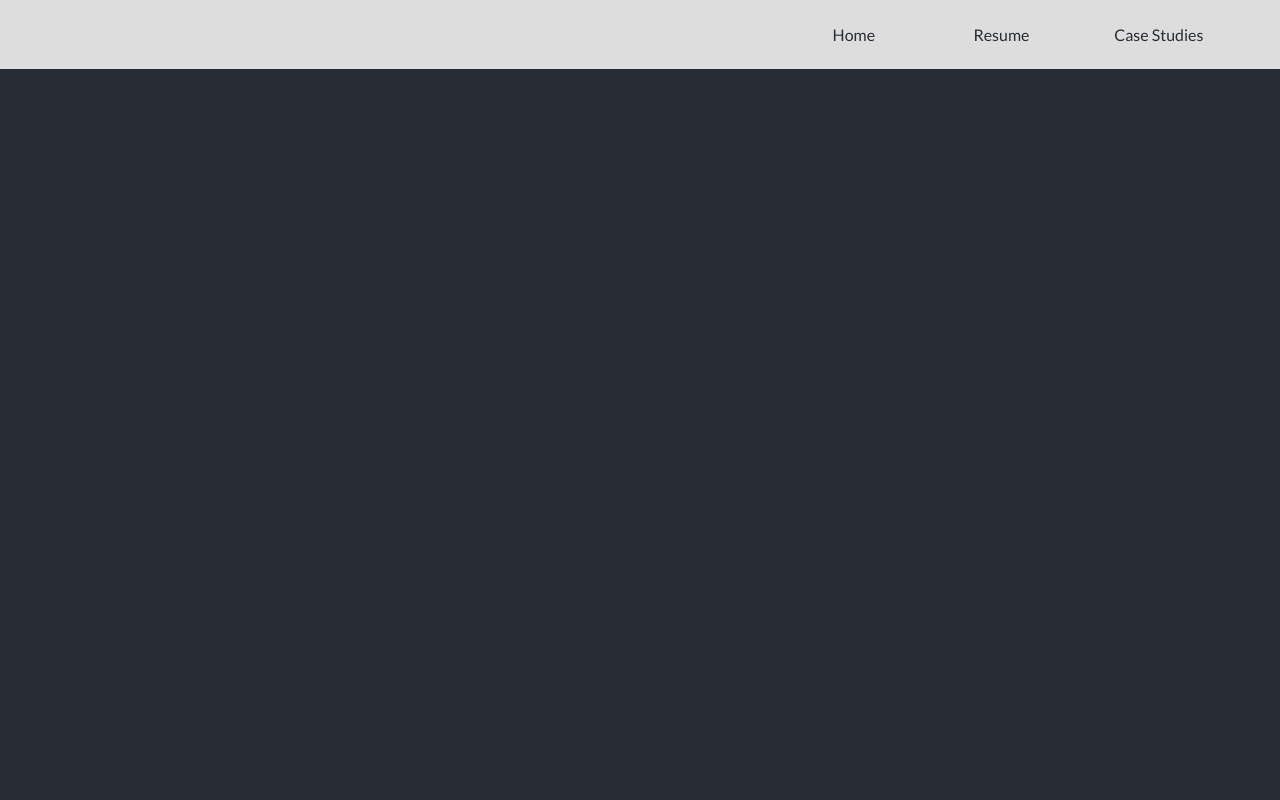
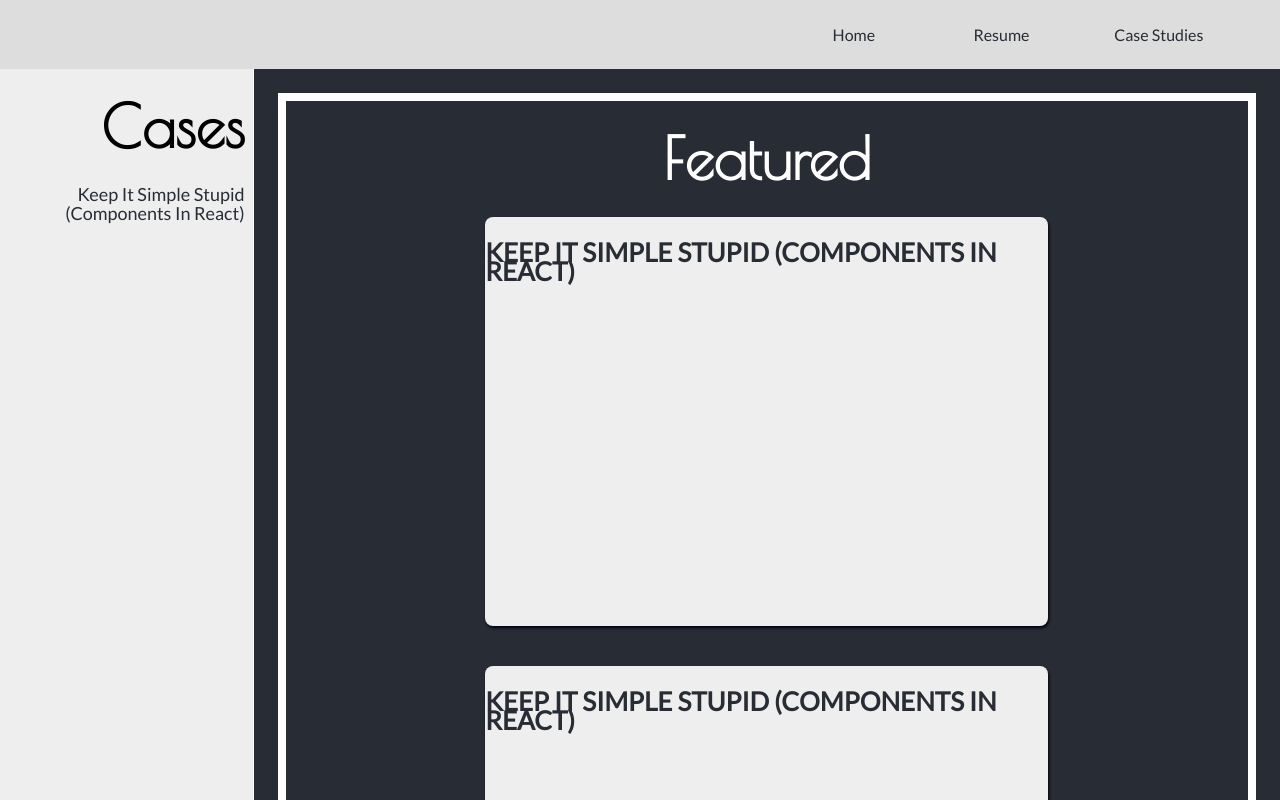
Before and after one commit to EthanEFung/ethanefung.github.io, a React (Create React App) app: page /cases in a window 1280 px wide. Shown: the top 800 px of the page. Built offline with nearby package versions, Linux system fonts and the light colour scheme.

Commit message:
Wireframe Case Studies Page

```diff
--- a/src/components/biographyPage/biography.scss
+++ b/src/components/biographyPage/biography.scss
@@ -1,14 +1,23 @@
 @import '../../variables.scss';
+
+
 .c-biography {
   color: $primary-color;
+  line-height: 1.6em;
+  background-color: $quinary-color;
 
   &-page {
+    background-color:$tertiary-color;
     &__container {
       width: 100vw;
       display: flex;
       justify-content: center;
-      background-color: $secondary-color;
+
       padding-bottom: 15vmin;
+
+      & * {
+        background-color: $secondary-color;
+      }
     }
   }
 
@@ -22,6 +31,7 @@
     max-width: 760px;
 
     border: 2vmin solid $primary-color;
+    border-radius: 3vmin;
   }
 
   &__section {
--- a/src/components/caseStudiesPage/CaseStudiesPage.js
+++ b/src/components/caseStudiesPage/CaseStudiesPage.js
@@ -1,14 +1,38 @@
 
 import React, {Component} from 'react';
+import {Route, Link} from 'react-router-dom';
+import Home from './Home';
+
+import './case-studies.scss';
+
+
 
 class CaseStudiesPage extends Component {
   render() {
     return (
       <div className='c-page
+        c-page__container
         c-case-studies-page
         c-case-studies-page__container
       '>
+        <aside className='c-page__sidebar'>
+          <h2 className='o-header-text c-page__sidebar__header-text'>
+            Cases
+          </h2>
+          <ul className='c-page__sidebar__links'>
+            <Link to='/cases/keep_it_simple_stupid'>
+              <p>Keep It Simple&nbsp;Stupid (Components In&nbsp;React)</p>
+            </Link>
 
+
+          </ul>
+        </aside>
+        <article className='c-page__content'>
+          <Route exact to='/' component={Home}></Route>
+
+
+          {/* <Route to='/cases/keep_it_simple_stupid' component={div}></Route> */}
+        </article>
       </div>
     );
   }
--- /dev/null
+++ b/src/components/caseStudiesPage/Home.js
@@ -0,0 +1,26 @@
+
+import React, { Component } from 'react';
+import {Link} from 'react-router-dom';
+import './case-studies.scss';
+
+class Home extends Component {
+  render() {
+    return (
+      <div className='o-jumbo-cards__container c-content'>
+      <h2 className='o-header-text'>Featured</h2>
+        <Link to='/cases/keep_it_simple_stupid' className='o-jumbo-cards o-jumbo-cards--light'>
+          <h3>KEEP IT SIMPLE STUPID (COMPONENTS IN REACT)</h3>
+        </Link>
+        <Link to='/cases/keep_it_simple_stupid' className='o-jumbo-cards o-jumbo-cards--light'>
+          <h3>KEEP IT SIMPLE STUPID (COMPONENTS IN REACT)</h3>
+        </Link>
+        <Link to='/cases/keep_it_simple_stupid' className='o-jumbo-cards o-jumbo-cards--light'>
+          <h3>KEEP IT SIMPLE STUPID (COMPONENTS IN REACT)</h3>
+        </Link>
+
+      </div>
+    );
+  }
+}
+
+export default Home;
--- /dev/null
+++ b/src/components/caseStudiesPage/case-studies.scss
@@ -0,0 +1,43 @@
+@import '../../variables.scss';
+
+.c-case-studies {
+  &-page {
+    height: 120vmax;
+    &__container {
+      display: flex;
+
+    }
+  }
+}
+
+
+.c-page {
+  &__sidebar {
+    top: 8vmin;
+    left: 0;
+    width: 20vw;
+
+    text-align: right;
+    padding-right: 1vmin;
+
+    background-color: #eee;
+    border-right: 1px solid $secondary-color;
+  }
+
+  &__content {
+    right:0;
+    top: 10vmin;
+    width: 80vw;
+    color: $secondary-color;
+
+    border-bottom: 1px solid $secondary-color;
+    padding: 3vmin;
+
+    display: flex;
+  }
+}
+
+.c-content {
+  flex: 1;
+  border: 1vmin solid $secondary-color;
+}
--- a/src/components/landingPage/landing-page.scss
+++ b/src/components/landingPage/landing-page.scss
@@ -1,7 +1,7 @@
 @import '../../variables.scss';
 .c-landing-page {
   &__header {
-    padding: 4vmin 3vmin;
+    padding: 3vmin;
 
     background-color: $primary-color;
     color: $secondary-color;
@@ -11,7 +11,6 @@
       flex-direction: row;
       align-items: center;
       justify-content: center;
-
       padding-bottom: 4vmin;
       min-height: 90vh;
 
@@ -114,6 +113,7 @@
     &__cards {
       display: flex;
       justify-content: center;
+      line-height: 1.6em;
     }
 
     &__card {
--- a/src/components/resumeModal/resume-modal.scss
+++ b/src/components/resumeModal/resume-modal.scss
@@ -51,8 +51,9 @@
   justify-content: flex-start;
 
 
+  line-height: 1.6em;
   &__header {
-    max-height: 125px;
+    max-height: 150px;
     &-text {
       margin: 5vmin;
       margin-top: 4vmin;
@@ -76,7 +77,7 @@
       flex: 1 0 calc(1/3 * 100%);
       margin: 5px;
       margin-left: -5px;
-      line-height: .8rem;
+      line-height: .6rem;
     }
   }
 
@@ -92,7 +93,7 @@
 
     &__item {
       flex: 1 0 2em;
-      padding: 1em 2em;
+      padding: 0 2em;
       font-size: calc(1.2 * 2vmin);
 
       background: transparent;
--- a/src/index.scss
+++ b/src/index.scss
@@ -47,3 +47,29 @@
 .o-header-text {
   font-family: $secondary-font;
 }
+
+.o-jumbo-cards {
+  display: block;
+  width: calc(11 * 4vw);
+  height: calc(8 * 4vw);
+
+  border-radius: 1vmin;
+
+  box-shadow: 1px 2px 3px #001;
+
+  margin-top: 5vh;
+
+  &:first-of-type {
+    margin-top: 0;
+  }
+
+  &__container {
+    display: flex;
+    flex-direction: column;
+    align-items: center;
+  }
+
+  &--light {
+    background-color: $tertiary-color;
+  }
+}
```
